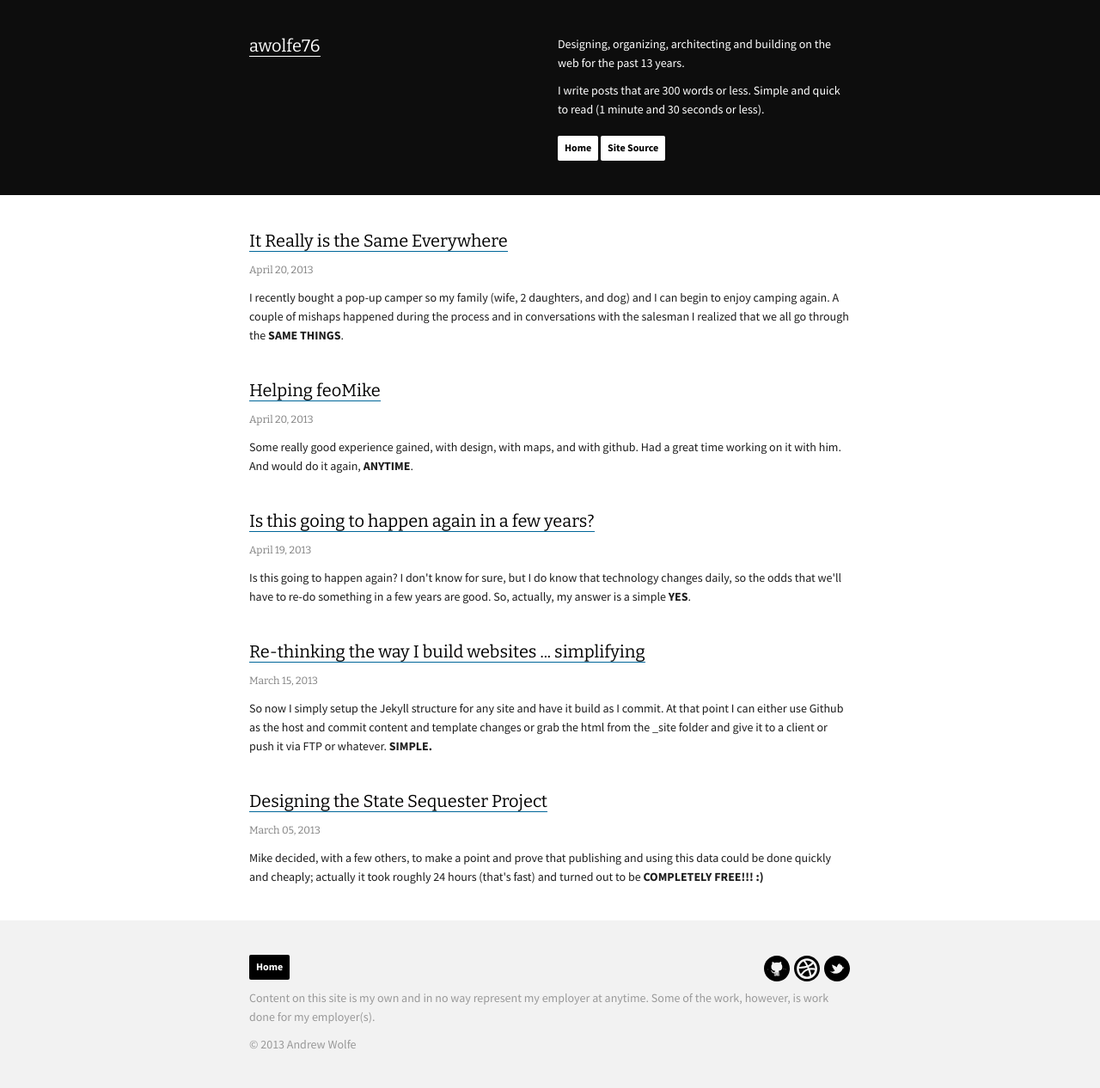
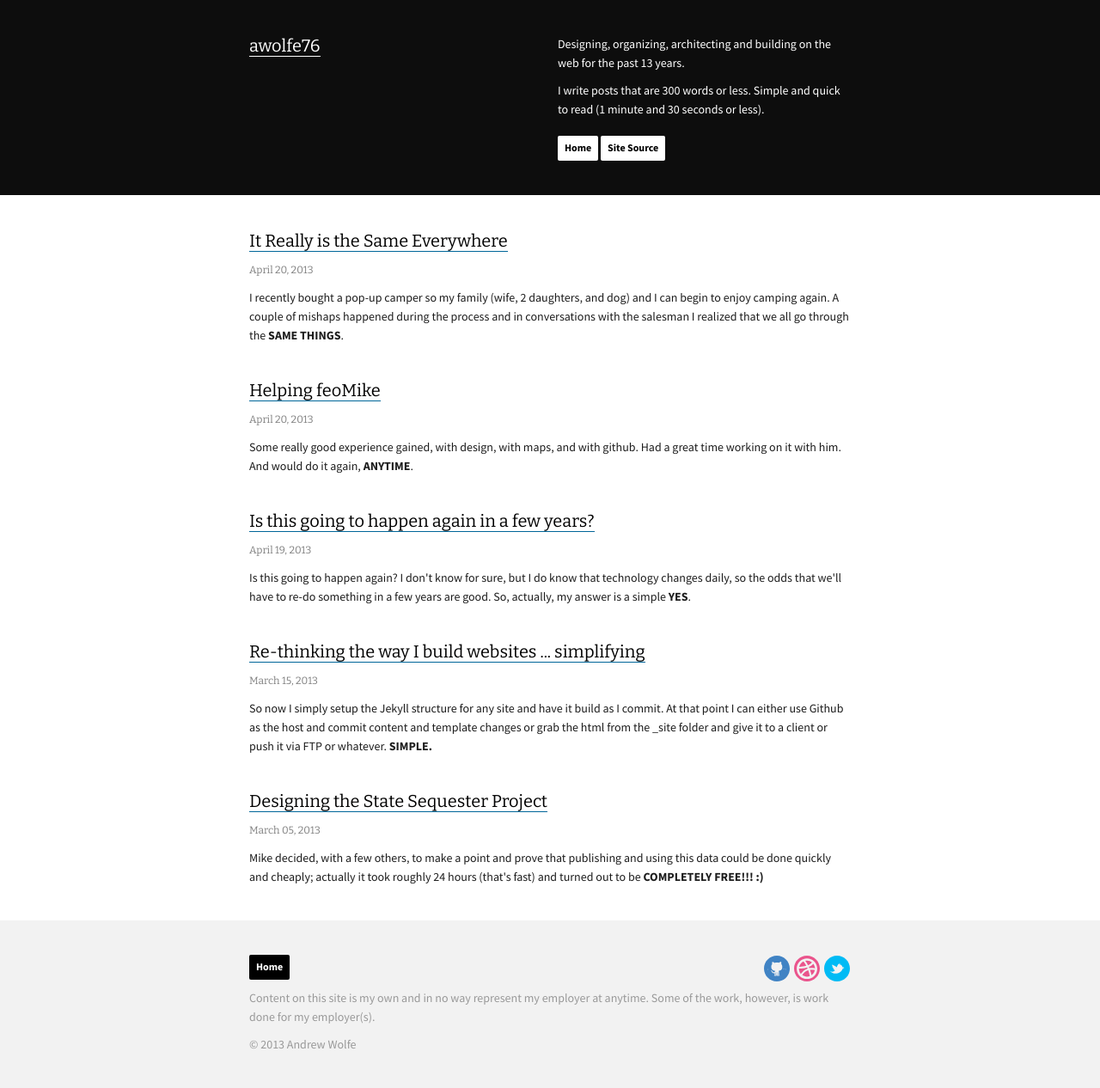
Before and after one commit to nickl1/awolfe76.github.com, a Jekyll site: the page built from index.md, in a window 1280 px wide. Shown: the whole page at 86% size. Built offline with Jekyll 4.4.1, drawn with Linux system fonts in a browser that asks for light colours; Markdown is read by kramdown in place of the engine named in the settings.

Commit message:
social icons on mobile and colors; fixes #13; fixes #12;

```diff
--- a/css/awolfe76.css
+++ b/css/awolfe76.css
@@ -131,14 +131,23 @@ a.btn:hover {
 #footer a {
   border-bottom: none;
 }
-.github:hover {
+.github {
   fill: #4083C4;
 }
-.dribbble:hover {
+.dribbble {
   fill: #EA548C;
 }
+.twitter {
+  fill: #00BBF5;
+}
+.github:hover {
+  fill: #000000;
+}
+.dribbble:hover {
+  fill: #000000;
+}
 .twitter:hover {
-  fill: #00BBF5;
+  fill: #000000;
 }
 
 @media (max-width: 767px) {
@@ -152,4 +161,7 @@ a.btn:hover {
   #header .btn {
     margin-bottom: 20px;
   }
+  .pull-right {
+    float: none;
+  }
 }
```
